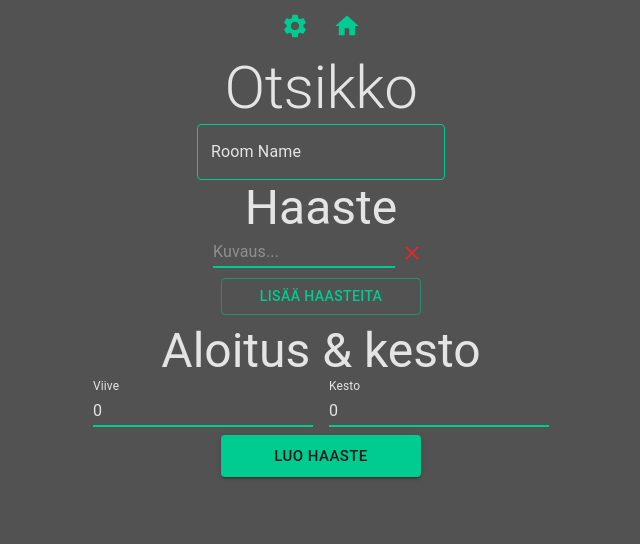
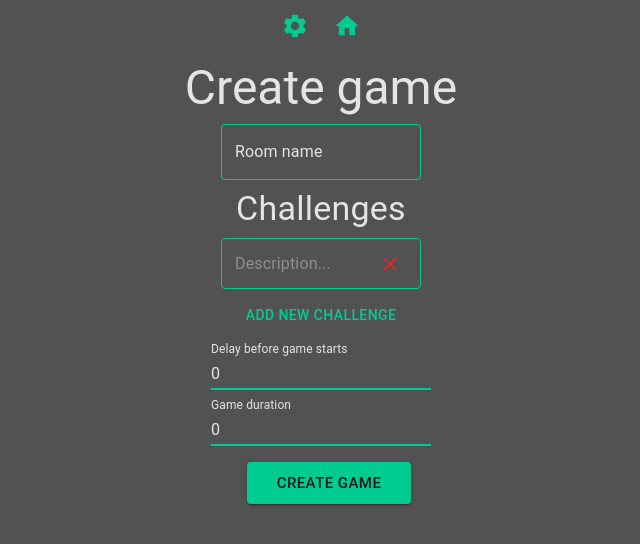
Before and after one commit to aamoJL/Haastix-front-import, a React (Create React App) app: page /create in a window 1280 px wide. Shown: the top 544 px of the page, without its empty margins (319-959 px from the left). Built offline with nearby package versions, Linux system fonts and the light colour scheme.

Commit message:
create game styles

```diff
--- a/src/Theme.ts
+++ b/src/Theme.ts
@@ -23,9 +23,11 @@ const theme = createTheme({
     MuiTextField: {
       defaultProps: {
         color: 'primary',
+        fullWidth: true
       },
       styleOverrides: {
         root: {
+          maxWidth: 200,
           "& .MuiOutlinedInput-root": {
             "& > fieldset": {
               borderColor: "#00CC92"
--- a/src/components/CreateChallengeRoom.tsx
+++ b/src/components/CreateChallengeRoom.tsx
@@ -184,37 +184,47 @@ function CreateChallengeRoom() {
   }
 
   return (
-    <Box>
+    <Stack alignItems='center' spacing={1}>
       <SettingsHomeButtons/>
-      <Typography variant="h2" component="h2">Otsikko</Typography>
-      <TextField type="text" name="roomName" id="roomName" value={roomName} onChange={onChange} label="Room Name"  inputProps={{ maxLength: formValidation.maxNameLength }}/>
-      <Typography variant="h3" component="h2">Haaste</Typography>
+      <Typography variant="h3" component="h3">Create game</Typography>
+      <TextField type="text" name="roomName" id="roomName" value={roomName} onChange={onChange} label="Room name"  inputProps={{ maxLength: formValidation.maxNameLength }}/>
+      <Typography variant="h4" component="h4">Challenges</Typography>
       {
         challenges.map((challenge, i) => (
-          <Box key={i}>
-              <TextField id={`challenge-input-${i}`} multiline variant="standard" type="text" value={challenge.description} onChange={(e) => handleChallengeChange(e, i)} inputProps={{ maxLength: formValidation.maxTaskDescription }} placeholder="Kuvaus..."/>
-              <IconButton id={`remove-challenge-btn-${i}`} size="small" color="error" onClick={(e) => handleRemoveChallenge(i)}>
-                <CloseIcon/>
-              </IconButton>
+          <Box sx={{maxHeight: '50%'}} key={i}>
+              <TextField
+                id={`challenge-input-${i}`}
+                size="small"
+                multiline
+                type="text"
+                value={challenge.description}
+                onChange={(e) => handleChallengeChange(e, i)}
+                inputProps={{ maxLength: formValidation.maxTaskDescription }}
+                InputProps={{
+                  endAdornment: (
+                    <IconButton id={`remove-challenge-btn-${i}`} size="small" color="error" onClick={(e) => handleRemoveChallenge(i)}>
+                    <CloseIcon/>
+                  </IconButton>
+                  )
+                }}
+                placeholder="Description..."
+                />
           </Box>
         ))
       }
-      <Button sx={{m: 1}} id="add-challenge-btn" variant='outlined' size="medium" onClick={(e) => {handleAddChallenge()}}>Lisää haasteita</Button>
-      <Typography variant="h3" component="h2">Aloitus & kesto</Typography>
-      <Stack direction="row" spacing={2} alignItems="center" justifyContent="center">
+      <Button sx={{m: 1}} id="add-challenge-btn" variant='text' size="medium" onClick={(e) => {handleAddChallenge()}}>Add new challenge</Button>
         <FormControl variant="standard">
-          <InputLabel htmlFor="delay">Viive</InputLabel>
+          <InputLabel htmlFor="delay">Delay before game starts</InputLabel>
           <Input onClick={handleNumberInputClick} inputProps={{ inputMode: 'numeric', pattern: '[0-9]*' }} name="delay" id="delay" value={delay} onChange={(e) => handleNumInputChange(e, formValidation.maxDelay)}/>
         </FormControl>
         <FormControl variant="standard">
-          <InputLabel htmlFor="time">Kesto</InputLabel>
+          <InputLabel htmlFor="time">Game duration</InputLabel>
           <Input onClick={handleNumberInputClick} inputProps={{ inputMode: 'numeric', pattern: '[0-9]*' }} name="time" id="time" value={time} onChange={(e) => handleNumInputChange(e, formValidation.maxDuration)}/>
         </FormControl>
-      </Stack>
       <Box>
-        <Button sx={{m: 1}} variant='contained' size="large" onClick={(e) => onSubmit(e)}>Luo haaste</Button>
+        <Button sx={{m: 1}} variant='contained' size="large" onClick={(e) => onSubmit(e)}>Create game</Button>
       </Box>
-    </Box>
+    </Stack>
   );
 }
 
```
